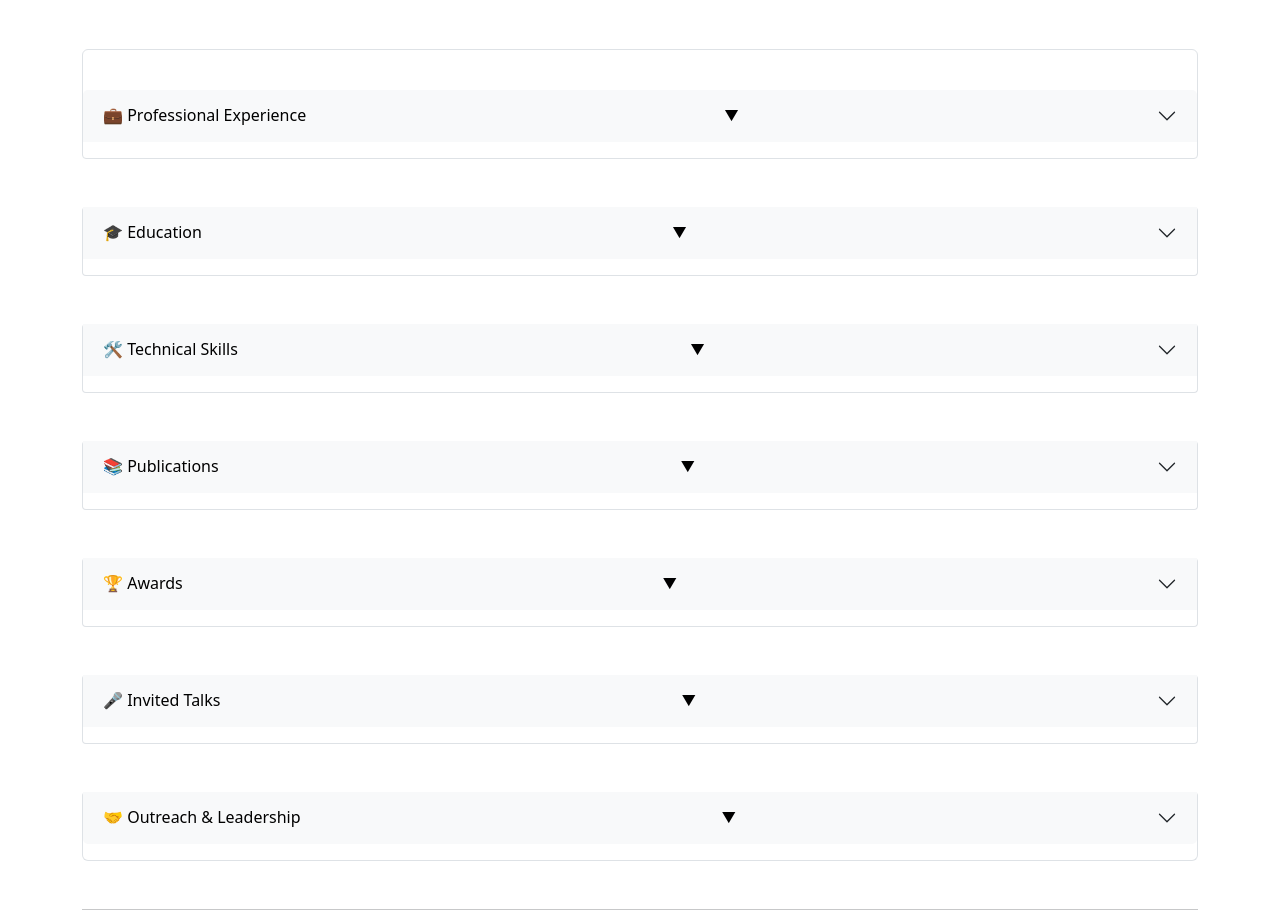
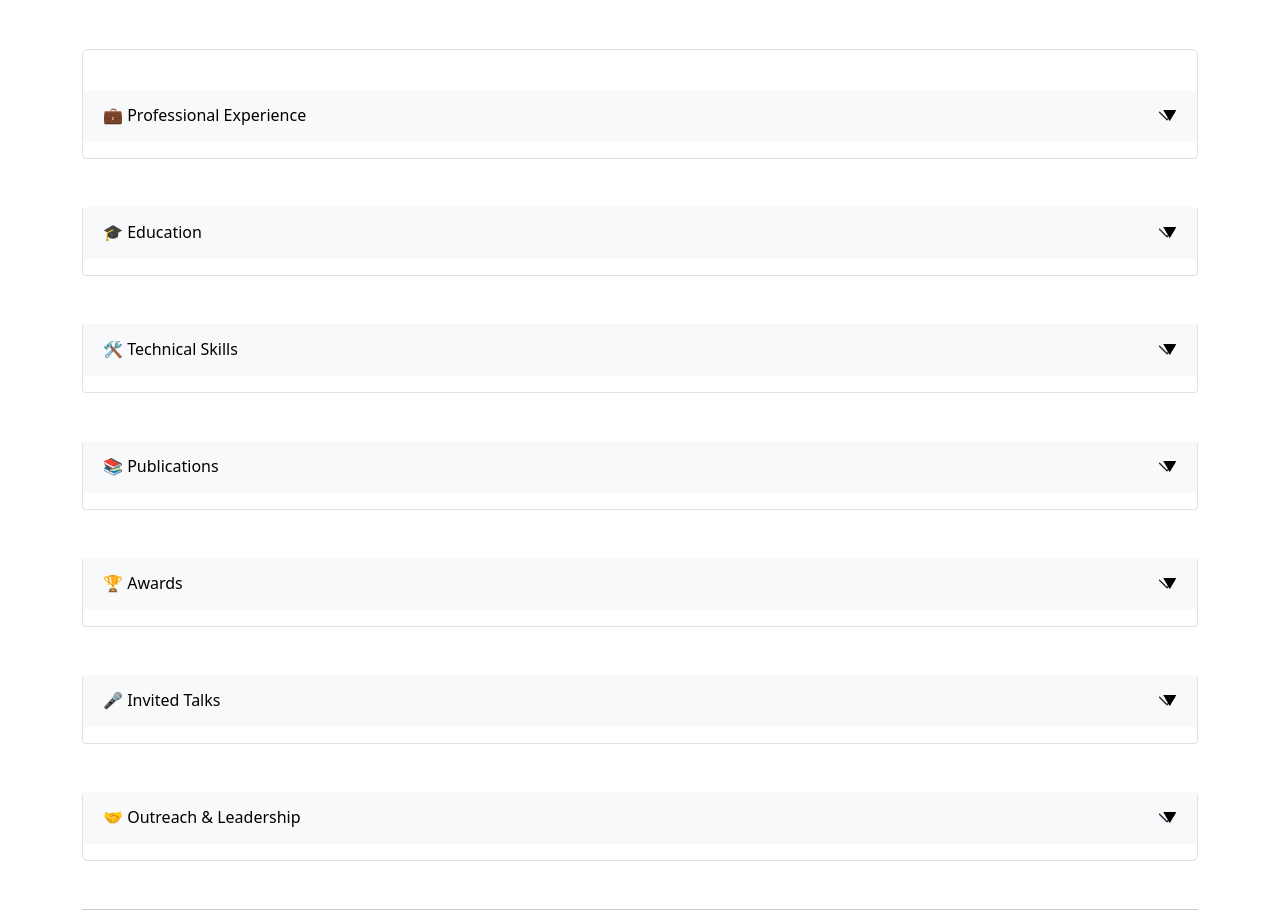
Before and after one commit to Ads98/Ads98.github.io, a Jekyll site: the page built from _pages/CV.md, in a window 1280 px wide. Shown: the part 1170-2082 px from the top of the page. Built offline with Jekyll 4.4.1, drawn with Linux system fonts in a browser that asks for light colours.

Commit message:
Marked collapsable boxes

```diff
--- a/_pages/CV.md
+++ b/_pages/CV.md
@@ -32,15 +32,41 @@ Below is a summary of my academic background, research experience, and technical
 <hr>
 
 <!-- ✅ Bootstrap Accordion -->
+<style>
+/* 🔽 Arrow chevron right-aligned and animated */
+.accordion-header {
+  position: relative;
+}
+
+.accordion-button .chevron {
+  position: absolute;
+  right: 1.25rem;
+  top: 50%;
+  transform: translateY(-50%);
+  transition: transform 0.2s ease;
+}
+
+.accordion-button .chevron::after {
+  content: "▼";
+  font-size: 0.9rem;
+  display: inline-block;
+  transition: transform 0.2s ease;
+}
+
+.accordion-button:not(.collapsed) .chevron::after {
+  transform: rotate(180deg);
+}
+</style>
+
 {% raw %}
 <div class="accordion" id="cvAccordion">
 
 <!-- 💼 Professional Experience -->
 <div class="accordion-item mb-5 cv-section">
   <h2 class="accordion-header" id="headingExp">
-    <button class="accordion-button collapsed d-flex justify-content-between align-items-center" type="button" data-bs-toggle="collapse" data-bs-target="#collapseExp" aria-expanded="false" aria-controls="collapseExp">
+    <button class="accordion-button collapsed" type="button" data-bs-toggle="collapse" data-bs-target="#collapseExp" aria-expanded="false" aria-controls="collapseExp">
       💼 Professional Experience
-      <span class="chevron ms-auto"></span>
+      <span class="chevron"></span>
     </button>
   </h2>
   <div id="collapseExp" class="accordion-collapse collapse" data-bs-parent="#cvAccordion">
@@ -70,9 +96,9 @@ Below is a summary of my academic background, research experience, and technical
 <!-- 🎓 Education -->
 <div class="accordion-item mb-5 cv-section">
   <h2 class="accordion-header" id="headingEdu">
-    <button class="accordion-button collapsed d-flex justify-content-between align-items-center" type="button" data-bs-toggle="collapse" data-bs-target="#collapseEdu">
+    <button class="accordion-button collapsed" type="button" data-bs-toggle="collapse" data-bs-target="#collapseEdu">
       🎓 Education
-      <span class="chevron ms-auto"></span>
+      <span class="chevron"></span>
     </button>
   </h2>
   <div id="collapseEdu" class="accordion-collapse collapse" data-bs-parent="#cvAccordion">
@@ -95,9 +121,9 @@ Below is a summary of my academic background, research experience, and technical
 <!-- 🛠️ Technical Skills -->
 <div class="accordion-item mb-5 cv-section">
   <h2 class="accordion-header" id="headingSkills">
-    <button class="accordion-button collapsed d-flex justify-content-between align-items-center" type="button" data-bs-toggle="collapse" data-bs-target="#collapseSkills">
+    <button class="accordion-button collapsed" type="button" data-bs-toggle="collapse" data-bs-target="#collapseSkills">
       🛠️ Technical Skills
-      <span class="chevron ms-auto"></span>
+      <span class="chevron"></span>
     </button>
   </h2>
   <div id="collapseSkills" class="accordion-collapse collapse" data-bs-parent="#cvAccordion">
@@ -116,9 +142,9 @@ Below is a summary of my academic background, research experience, and technical
 <!-- 📚 Publications -->
 <div class="accordion-item mb-5 cv-section">
   <h2 class="accordion-header" id="headingPubs">
-    <button class="accordion-button collapsed d-flex justify-content-between align-items-center" type="button" data-bs-toggle="collapse" data-bs-target="#collapsePubs">
+    <button class="accordion-button collapsed" type="button" data-bs-toggle="collapse" data-bs-target="#collapsePubs">
       📚 Publications
-      <span class="chevron ms-auto"></span>
+      <span class="chevron"></span>
     </button>
   </h2>
   <div id="collapsePubs" class="accordion-collapse collapse" data-bs-parent="#cvAccordion">
@@ -139,9 +165,9 @@ Below is a summary of my academic background, research experience, and technical
 <!-- 🏆 Awards -->
 <div class="accordion-item mb-5 cv-section">
   <h2 class="accordion-header" id="headingAwards">
-    <button class="accordion-button collapsed d-flex justify-content-between align-items-center" type="button" data-bs-toggle="collapse" data-bs-target="#collapseAwards">
+    <button class="accordion-button collapsed" type="button" data-bs-toggle="collapse" data-bs-target="#collapseAwards">
       🏆 Awards
-      <span class="chevron ms-auto"></span>
+      <span class="chevron"></span>
     </button>
   </h2>
   <div id="collapseAwards" class="accordion-collapse collapse" data-bs-parent="#cvAccordion">
@@ -158,9 +184,9 @@ Below is a summary of my academic background, research experience, and technical
 <!-- 🎤 Invited Talks -->
 <div class="accordion-item mb-5 cv-section">
   <h2 class="accordion-header" id="headingTalks">
-    <button class="accordion-button collapsed d-flex justify-content-between align-items-center" type="button" data-bs-toggle="collapse" data-bs-target="#collapseTalks">
+    <button class="accordion-button collapsed" type="button" data-bs-toggle="collapse" data-bs-target="#collapseTalks">
       🎤 Invited Talks
-      <span class="chevron ms-auto"></span>
+      <span class="chevron"></span>
     </button>
   </h2>
   <div id="collapseTalks" class="accordion-collapse collapse" data-bs-parent="#cvAccordion">
@@ -177,9 +203,9 @@ Below is a summary of my academic background, research experience, and technical
 <!-- 🤝 Outreach -->
 <div class="accordion-item mb-5 cv-section">
   <h2 class="accordion-header" id="headingOutreach">
-    <button class="accordion-button collapsed d-flex justify-content-between align-items-center" type="button" data-bs-toggle="collapse" data-bs-target="#collapseOutreach">
+    <button class="accordion-button collapsed" type="button" data-bs-toggle="collapse" data-bs-target="#collapseOutreach">
       🤝 Outreach & Leadership
-      <span class="chevron ms-auto"></span>
+      <span class="chevron"></span>
     </button>
   </h2>
   <div id="collapseOutreach" class="accordion-collapse collapse" data-bs-parent="#cvAccordion">
@@ -199,7 +225,6 @@ Below is a summary of my academic background, research experience, and technical
 
 </div> <!-- End Accordion -->
 {% endraw %}
-
 <div class="mt-5"></div>
 
 <hr>
--- a/assets/css/custom.css
+++ b/assets/css/custom.css
@@ -208,14 +208,29 @@ body.dark-mode .accordion-button {
   color: #f8f9fa;
 }
 
-/* 🔽 Chevron arrow inside accordion button */
+/* Ensure the button wrapper is relative */
+.accordion-header {
+  position: relative;
+}
+
+/* Chevron arrow styling */
+.accordion-button .chevron {
+  position: absolute;
+  right: 1.25rem; /* aligns with padding of accordion button */
+  top: 50%;
+  transform: translateY(-50%);
+  transition: transform 0.2s ease;
+}
+
+/* Default arrow down */
 .accordion-button .chevron::after {
   content: "▼";
   font-size: 0.9rem;
+  display: inline-block;
   transition: transform 0.2s ease;
 }
 
-/* 🔼 Rotate when expanded */
+/* Rotate when expanded */
 .accordion-button:not(.collapsed) .chevron::after {
   transform: rotate(180deg);
 }
```
